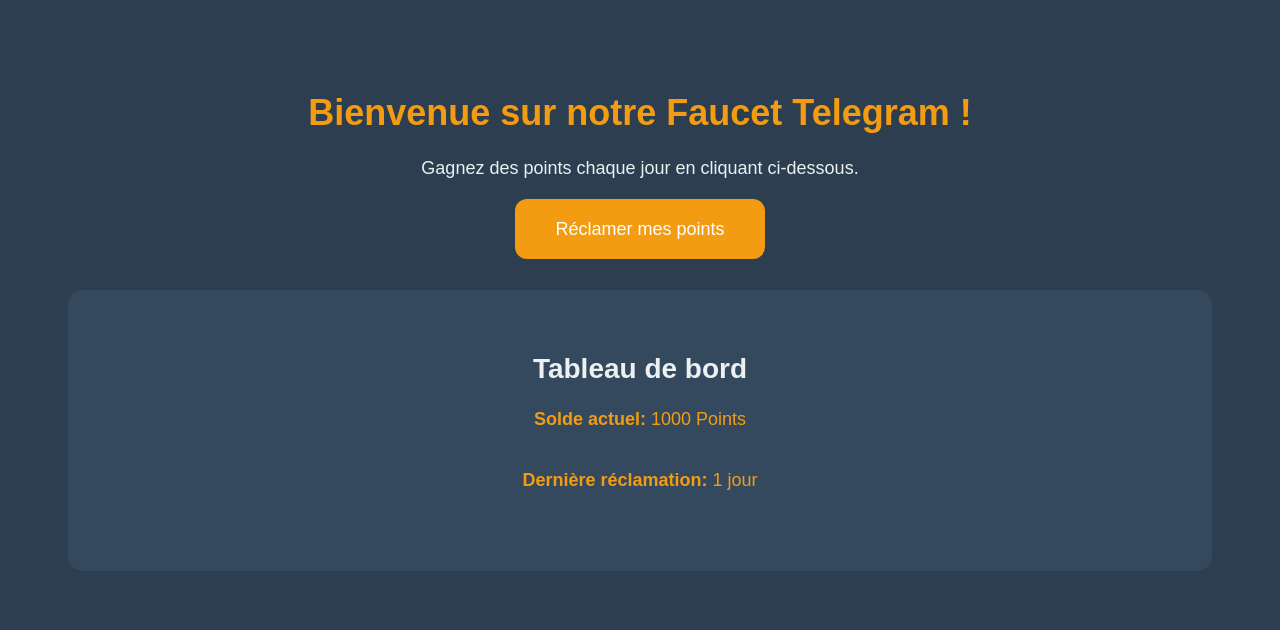
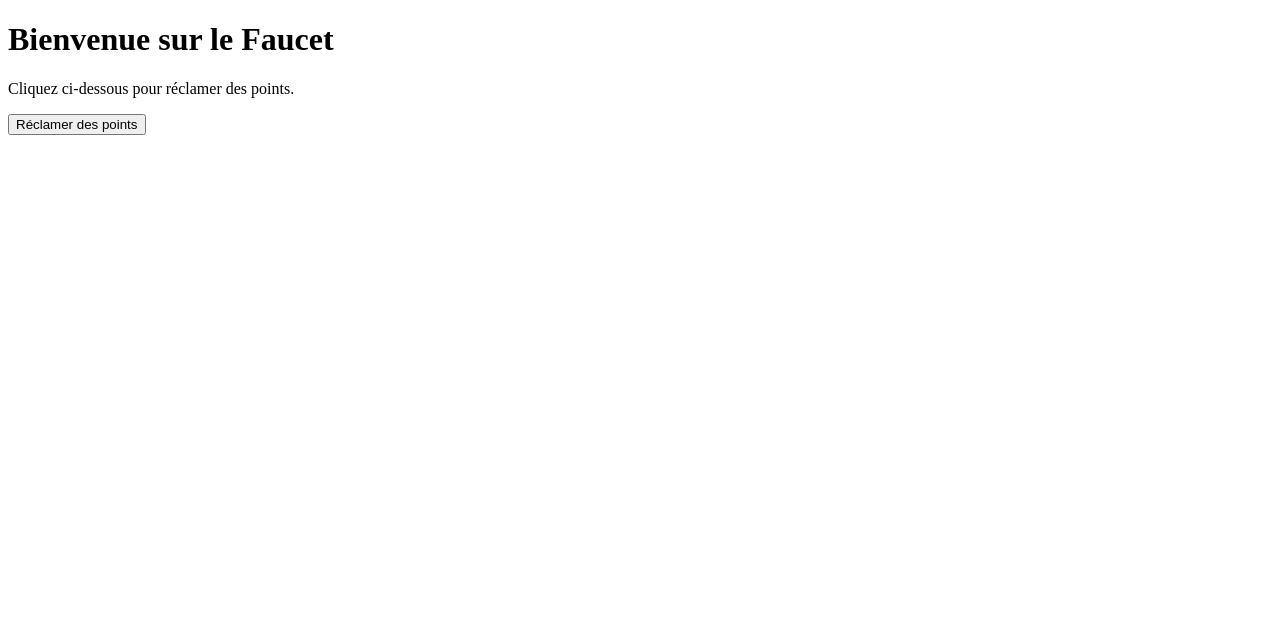
Before and after one commit to Shigyn/Faucet-app, a Flask app: template templates/index.html in a window 1280 px wide. Shown: the top 630 px of the page. Run offline with Flask 2, Linux system fonts and the light colour scheme; the template is opened without the code that fills it, so the values that code supplies are empty; parts of the project's set-up code (start-up, migrations or seed data) failed here and were passed over.

Commit message:
Fix claim.html

```diff
--- a/app.py
+++ b/app.py
@@ -1,6 +1,7 @@
 import os
+import random
 import telebot
-from flask import Flask, request
+from flask import Flask, request, render_template
 from googleapiclient.discovery import build
 from google.oauth2.service_account import Credentials
 from datetime import datetime
@@ -40,12 +41,12 @@ def home():
     return "Application Flask en cours d'exécution. L'API est accessible."
 
 # Fonction pour envoyer un bouton de réclamation (qui ouvre un webapp)
-def send_claim_button(chat_id, user_id):
+def send_claim_button(chat_id):
     markup = telebot.types.InlineKeyboardMarkup()
-    # Ajouter un bouton qui ouvre une page web avec le user_id dynamique
+    # Ajouter un bouton qui ouvre une page web
     claim_button = telebot.types.InlineKeyboardButton(
         text="Réclamer des points",
-        url=f"https://faucet-app-psi.vercel.app/claim?user_id={user_id}"  # URL avec user_id dynamique
+        url="https://faucet-app-psi.vercel.app/claim"  # URL mise à jour vers la page de réclamation sur le domaine Vercel
     )
     markup.add(claim_button)
     bot.send_message(chat_id, "Clique sur le bouton ci-dessous pour réclamer des points :", reply_markup=markup)
@@ -53,8 +54,49 @@ def send_claim_button(chat_id, user_id):
 # Fonction pour gérer le /start
 @bot.message_handler(commands=['start'])
 def handle_start(message):
-    user_id = message.chat.id  # Utilise l'ID du chat comme user_id
-    send_claim_button(message.chat.id, user_id)  # Envoie le bouton de réclamation avec l'ID utilisateur
+    send_claim_button(message.chat.id)  # Envoie le bouton de réclamation quand l'utilisateur démarre le bot
+
+# Route pour afficher la page de réclamation
+@app.route('/claim', methods=['GET'])
+def claim_page():
+    user_id = request.args.get('user_id')
+    if not user_id:
+        return "ID utilisateur manquant."
+
+    # Générer un nombre de points aléatoires entre 10 et 100
+    points = random.randint(10, 100)
+
+    # Enregistrer les points réclamés dans Google Sheets ou autre logique pour mettre à jour la base de données
+    service = get_google_sheets_service()
+    result = service.values().get(spreadsheetId=SHEET_ID, range=RANGE_USERS).execute()
+    values = result.get('values', [])
+
+    # Trouver l'utilisateur dans la feuille et mettre à jour ses points
+    for idx, row in enumerate(values):
+        if row[0] == user_id:
+            # Ajouter les points réclamés au solde actuel
+            current_balance = int(row[1]) if row[1] else 0
+            new_balance = current_balance + points
+            service.values().update(
+                spreadsheetId=SHEET_ID,
+                range=f'Users!B{idx + 2}',  # Mettre à jour le solde de l'utilisateur
+                valueInputOption="RAW",
+                body={'values': [[new_balance]]}
+            ).execute()
+
+            # Enregistrer la transaction dans la feuille "Transactions"
+            transaction_row = [user_id, 'claim', points, datetime.now().strftime("%d/%m/%Y %H:%M")]
+            service.values().append(
+                spreadsheetId=SHEET_ID,
+                range="Transactions",
+                valueInputOption="RAW",
+                body={'values': [transaction_row]}
+            ).execute()
+
+            break
+
+    # Afficher la page claim.html avec les points générés
+    return render_template("claim.html", points=points)
 
 # Webhook
 @app.route(f"/{TELEGRAM_BOT_API_KEY}", methods=["POST"])
--- a/templates/index.html
+++ b/templates/index.html
@@ -3,104 +3,16 @@
 <head>
     <meta charset="UTF-8">
     <meta name="viewport" content="width=device-width, initial-scale=1.0">
-    <title>Faucet Telegram</title>
-    <style>
-        /* Mise en page générale */
-        body {
-            font-family: Arial, sans-serif;
-            background-color: #2C3E50;
-            color: #ECF0F1;
-            text-align: center;
-            padding: 60px;
-        }
-
-        h1 {
-            font-size: 36px;
-            color: #F39C12;
-        }
-
-        p {
-            font-size: 18px;
-            margin-bottom: 40px;
-        }
-
-        /* Style des boutons */
-        .button {
-            background-color: #F39C12;
-            border: none;
-            color: white;
-            padding: 20px 40px;
-            font-size: 18px;
-            cursor: pointer;
-            border-radius: 12px;
-            text-decoration: none;
-            transition: background-color 0.3s ease;
-        }
-
-        .button:hover {
-            background-color: #E67E22;
-        }
-
-        /* Section du tableau de bord */
-        .dashboard {
-            background-color: #34495E;
-            padding: 40px;
-            margin-top: 50px;
-            border-radius: 15px;
-        }
-
-        .dashboard h2 {
-            font-size: 28px;
-            color: #ECF0F1;
-        }
-
-        .dashboard .stats {
-            font-size: 20px;
-            color: #F39C12;
-        }
-
-        /* Style des liens */
-        a {
-            text-decoration: none;
-        }
-
-        /* Responsivité pour les petits écrans */
-        @media (max-width: 600px) {
-            body {
-                padding: 30px;
-            }
-
-            h1 {
-                font-size: 28px;
-            }
-
-            .button {
-                padding: 15px 30px;
-                font-size: 16px;
-            }
-
-            .dashboard h2 {
-                font-size: 24px;
-            }
-
-            .dashboard .stats {
-                font-size: 18px;
-            }
-        }
-    </style>
+    <title>Page d'Accueil</title>
 </head>
 <body>
-    <h1>Bienvenue sur notre Faucet Telegram !</h1>
-    <p>Gagnez des points chaque jour en cliquant ci-dessous.</p>
+    <h1>Bienvenue sur le Faucet</h1>
+    <p>Cliquez ci-dessous pour réclamer des points.</p>
 
-    <a href="/claim?user_id=TON_USER_ID_TELEGRAM" class="button">Réclamer mes points</a>
-
-    <div class="dashboard">
-        <h2>Tableau de bord</h2>
-        <div class="stats">
-            <p><strong>Solde actuel:</strong> 1000 Points</p>
-            <p><strong>Dernière réclamation:</strong> 1 jour</p>
-        </div>
-    </div>
+    <form action="/claim" method="get">
+        <!-- Remplacer 3 par l'ID utilisateur approprié -->
+        <input type="hidden" name="user_id" value="3">
+        <button type="submit">Réclamer des points</button>
+    </form>
 </body>
 </html>
```
Also changed, not shown: templates/claim.html (+7 -33 lines).
